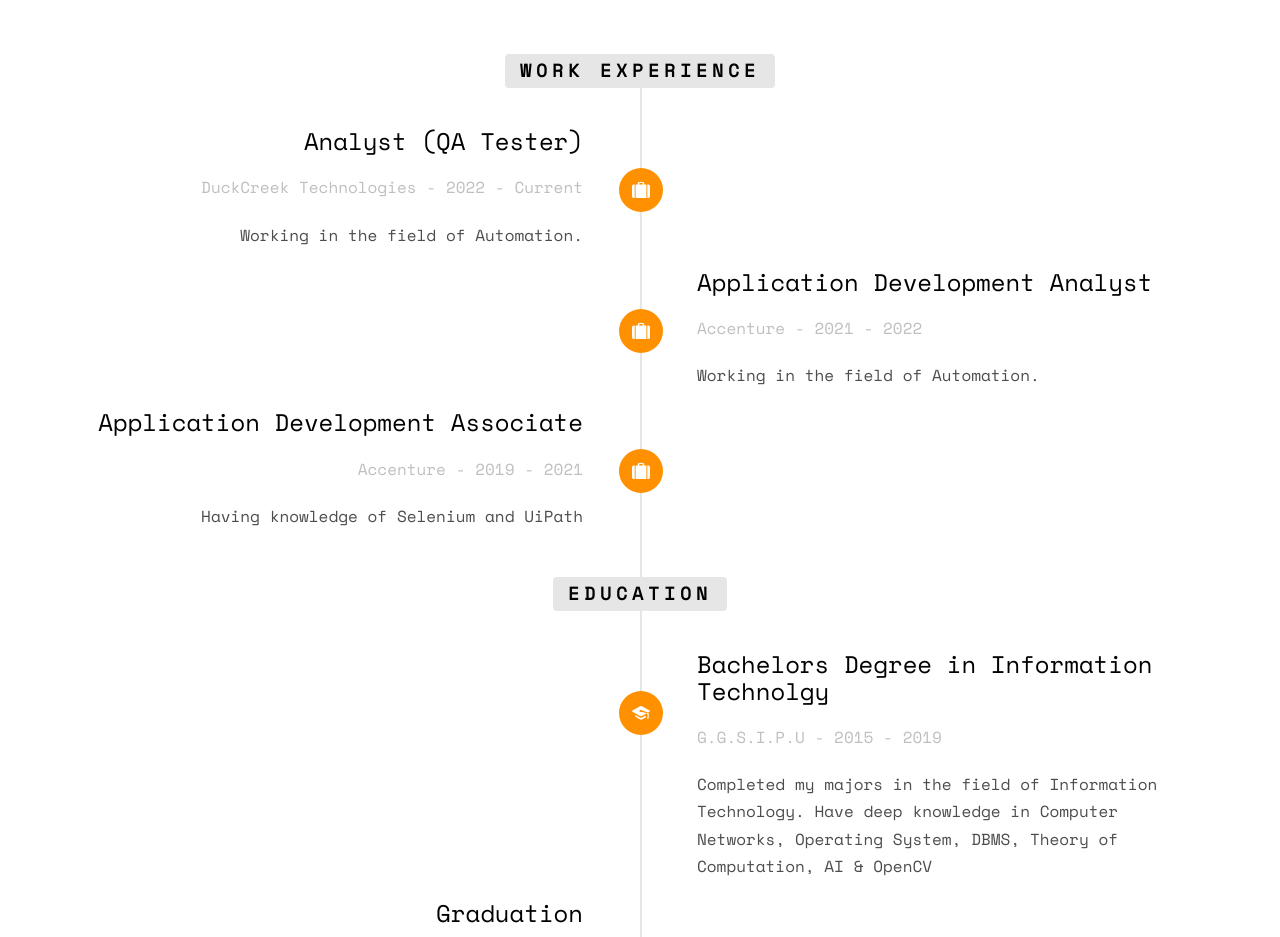
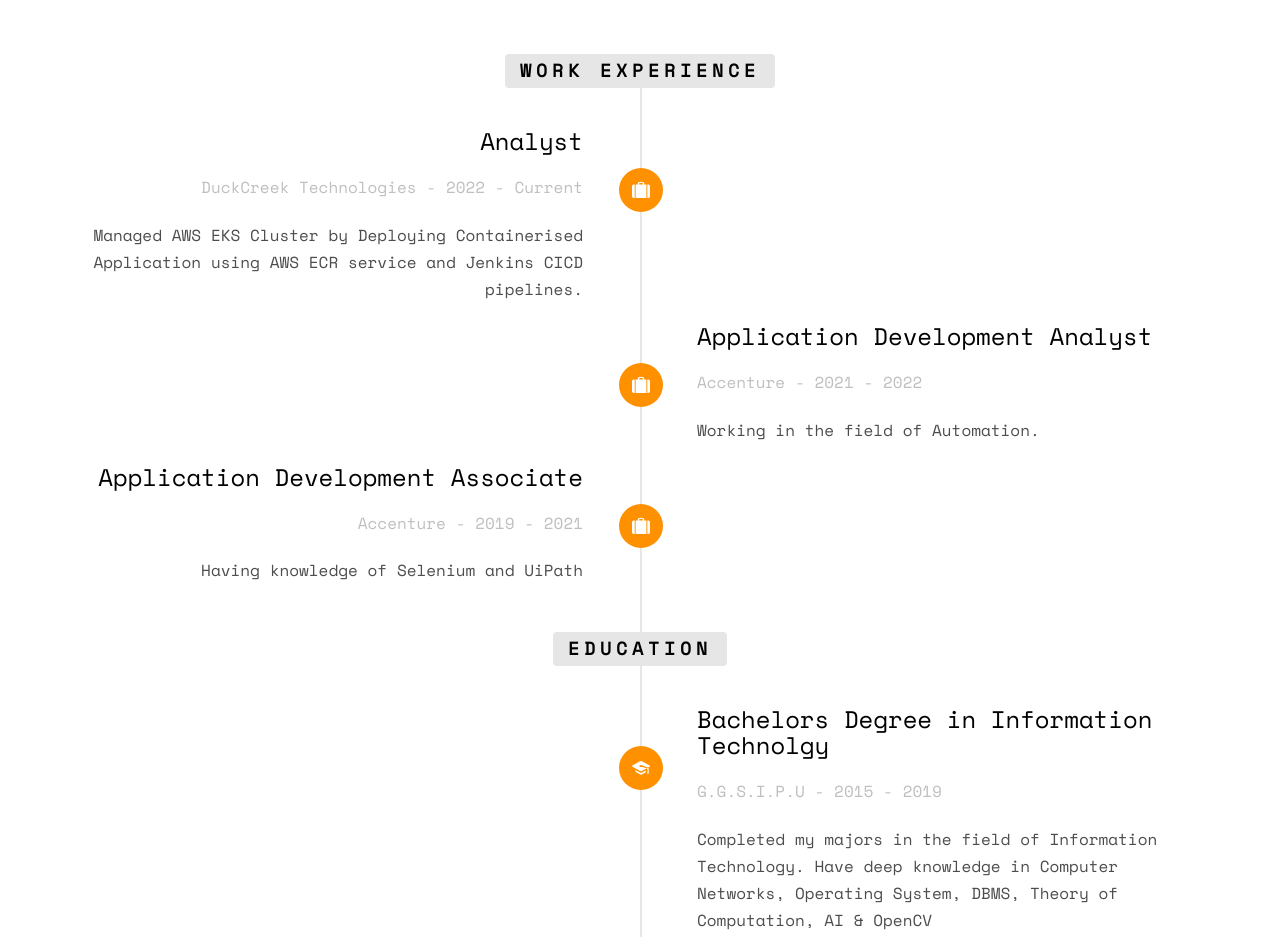
Before and after one commit to RohanRusta21/portfolio, a plain HTML site: page index.html in a window 1280 px wide. Shown: the part 1740-2677 px from the top of the page. Drawn offline with nearby package versions, Linux system fonts and the light colour scheme; some packages are replaced by stand-ins of ours; no server answers; files whose address does not match are found by name.

Commit message:
"Updated DCT bio"

```diff
--- a/index.html
+++ b/index.html
@@ -141,11 +141,13 @@
 							<div class="timeline-badge"><i class="icon-suitcase"></i></div>
 							<div class="timeline-panel">
 								<div class="timeline-heading">
-									<h3 class="timeline-title">Analyst (QA Tester)</h3>
+									<h3 class="timeline-title">Analyst</h3>
 									<span class="company">DuckCreek Technologies - 2022 - Current</span>
 								</div>
 								<div class="timeline-body">
-									<p>Working in the field of Automation.</p>
+									<p>Managed AWS EKS Cluster by Deploying Containerised
+										Application using AWS ECR service and Jenkins CICD
+										pipelines.</p>
 								</div>
 							</div>
 						</li>
```
